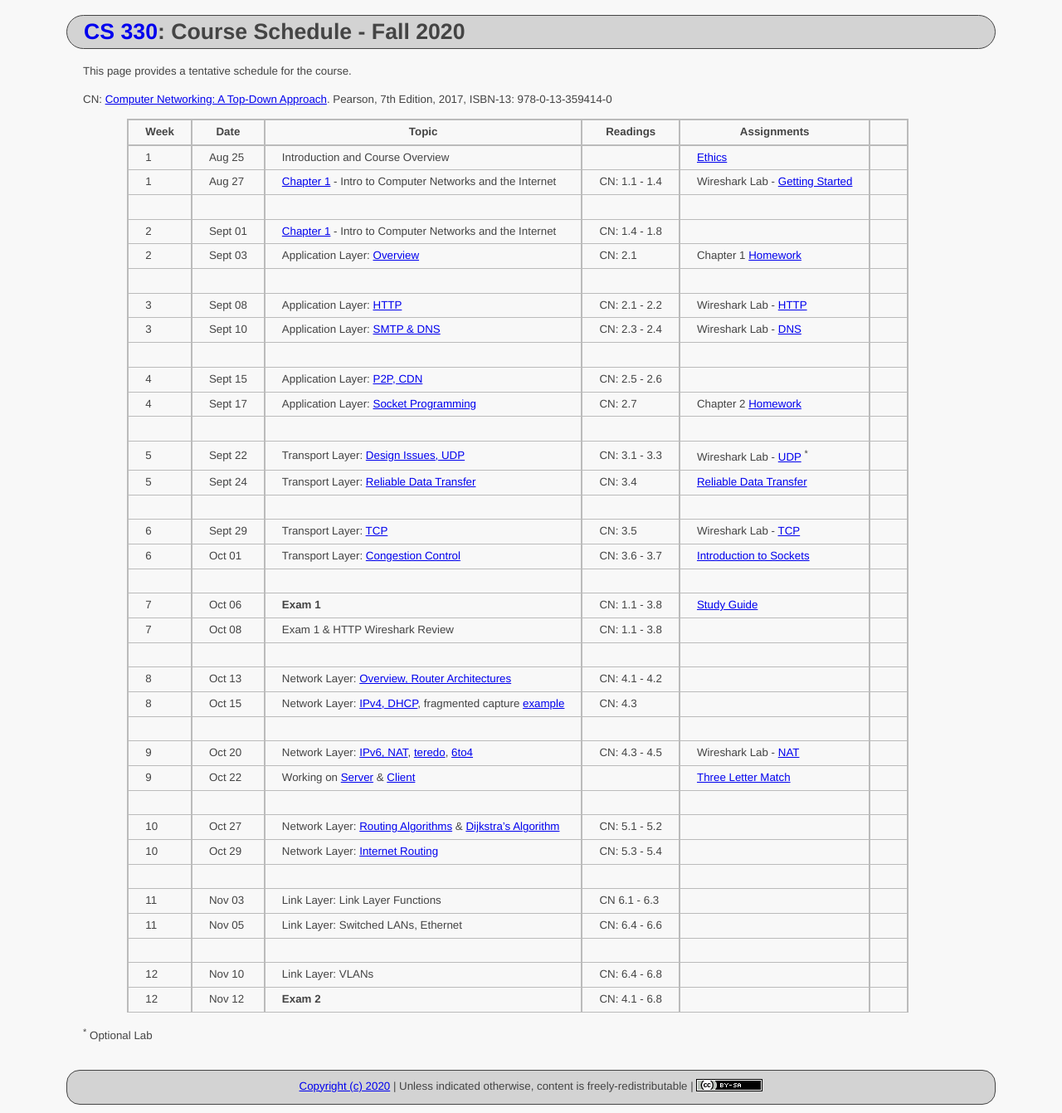
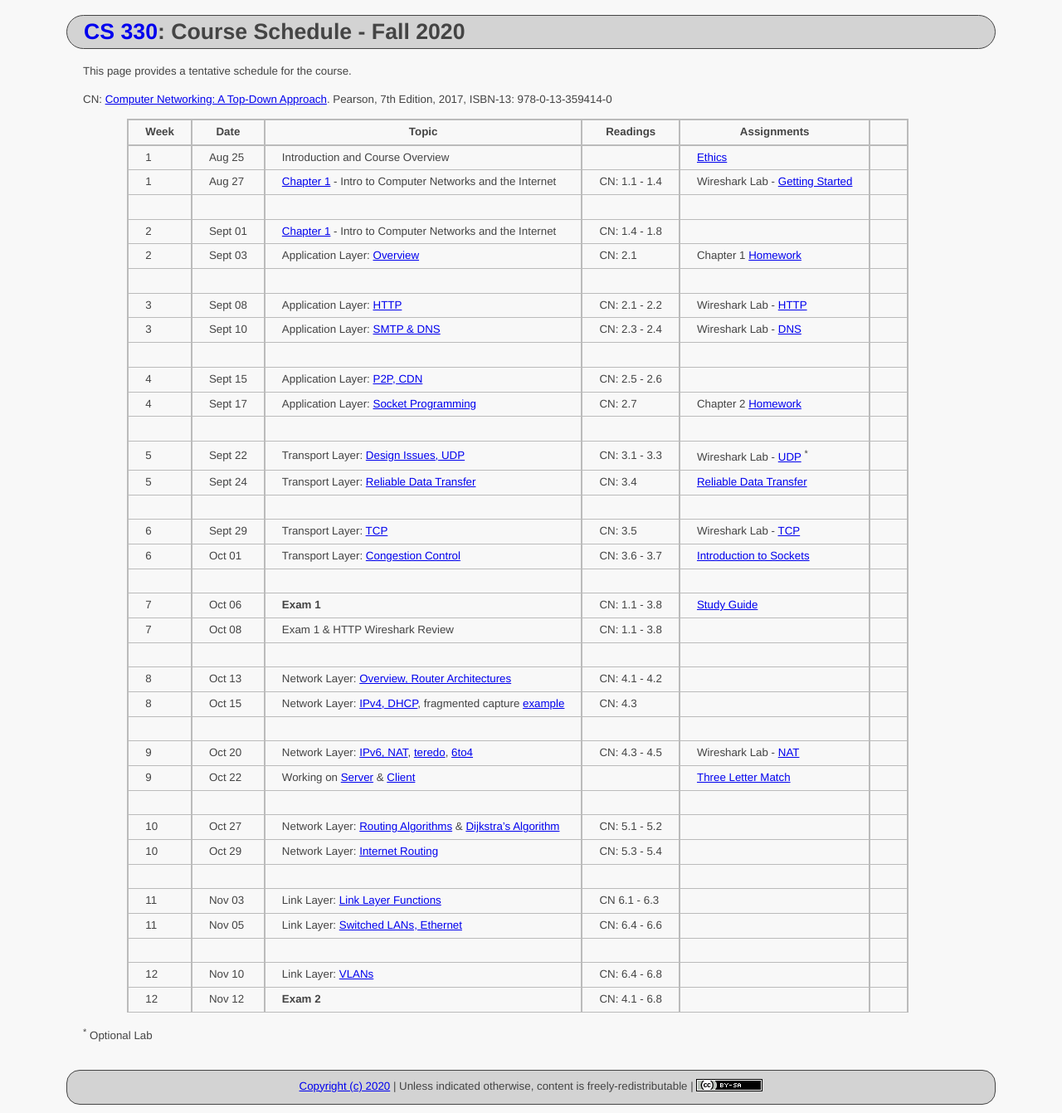
Before and after one commit to ycpcs/cs330-fall2020, a Jekyll site: the page built from schedule/index.md, in a window 1280 px wide. Shown: the whole page at 83% size. Built offline with Jekyll 4.4.1, drawn with Linux system fonts in a browser that asks for light colours; part of the change alters nothing that is shown.

```diff
--- a/schedule/index.md
+++ b/schedule/index.md
@@ -40,10 +40,10 @@ CN: [Computer Networking: A Top-Down Approach](https://www.pearson.com/us/higher
 > 10 | Oct 27 | Network Layer: [Routing Algorithms](slides/chapter_5.pdf) & [Dijkstra's Algorithm](slides/dijkstra_algorithm.pdf) | CN: 5.1 - 5.2 |
 > 10 | Oct 29 | Network Layer: [Internet Routing](slides/chapter_5.pdf) | CN: 5.3 - 5.4 |
 > | | | |
-> 11 | Nov 03 | Link Layer: Link Layer Functions | CN 6.1 - 6.3 |
-> 11 | Nov 05 | Link Layer: Switched LANs, Ethernet | CN: 6.4 - 6.6 |
+> 11 | Nov 03 | Link Layer: [Link Layer Functions](slides/chapter_6.pdf) | CN 6.1 - 6.3 |
+> 11 | Nov 05 | Link Layer: [Switched LANs, Ethernet](slides/chapter_6.pdf) | CN: 6.4 - 6.6 |
 > | | | |
-> 12 | Nov 10 | Link Layer: VLANs | CN: 6.4 - 6.8 |
+> 12 | Nov 10 | Link Layer: [VLANs](slides/chapter_3.pdf) | CN: 6.4 - 6.8 |
 > 12 | Nov 12 | **Exam 2** | CN: 4.1 - 6.8 | | |
 
 <sup>*</sup> Optional Lab
```
Also changed, not shown: 1 other file.
